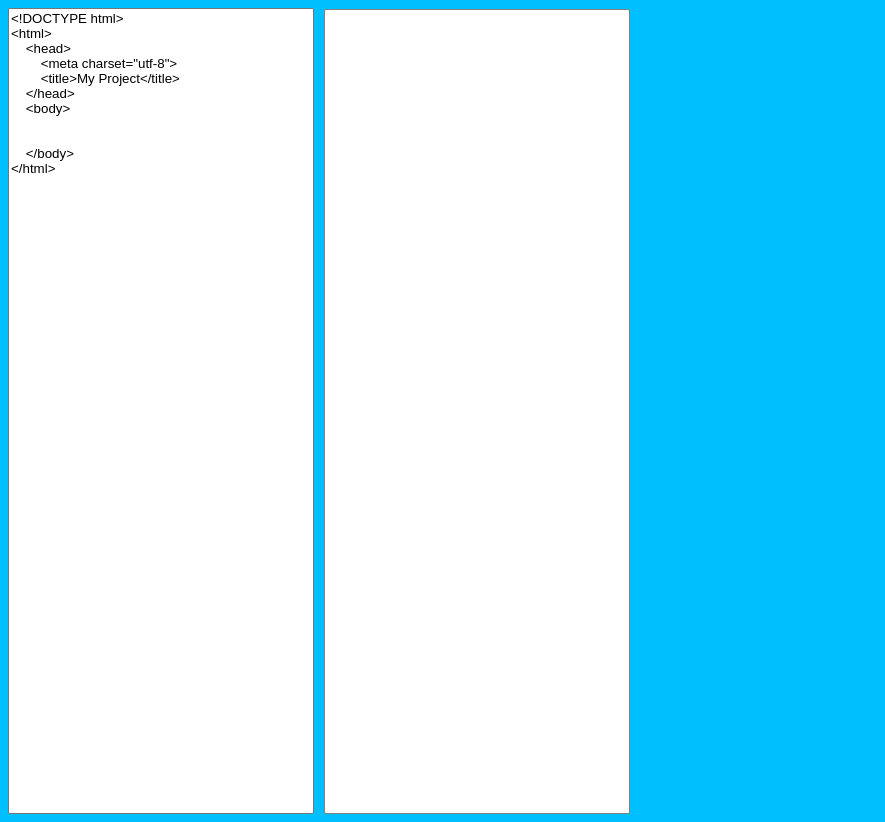
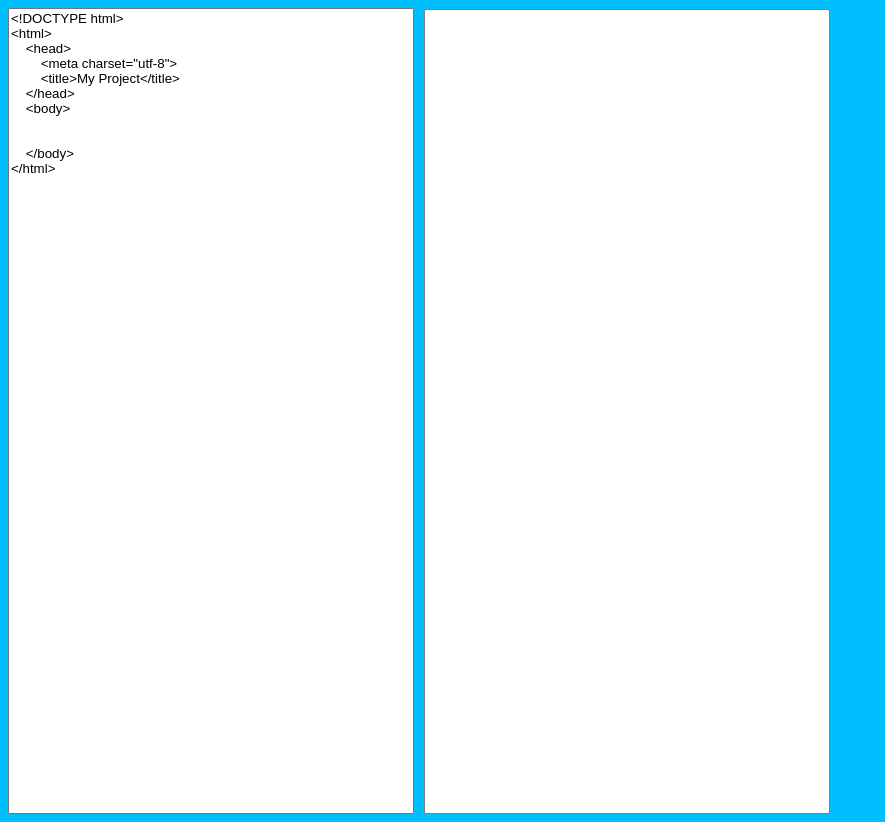
Before and after one commit to captianfun/html-compiler, a plain HTML site: page index.html in a window 1280 px wide. Shown: the whole page, without its empty margins (0-885 px from the left). Drawn offline with Linux system fonts and the light colour scheme.

Commit message:
Change width of #comp and #out to 50vh

```diff
--- a/index.html
+++ b/index.html
@@ -10,7 +10,7 @@
             }
 
             #comp {
-                width:300px;
+                width:50vh;
                 height:100vh;
                 resize:none;
                 margin-right:10px;
@@ -18,7 +18,7 @@
             }
 
             #out {
-                width:300px;
+                width:50vh;
                 background-color:white;
                 border:1px solid gray;
                 margin-top:1px;
```
